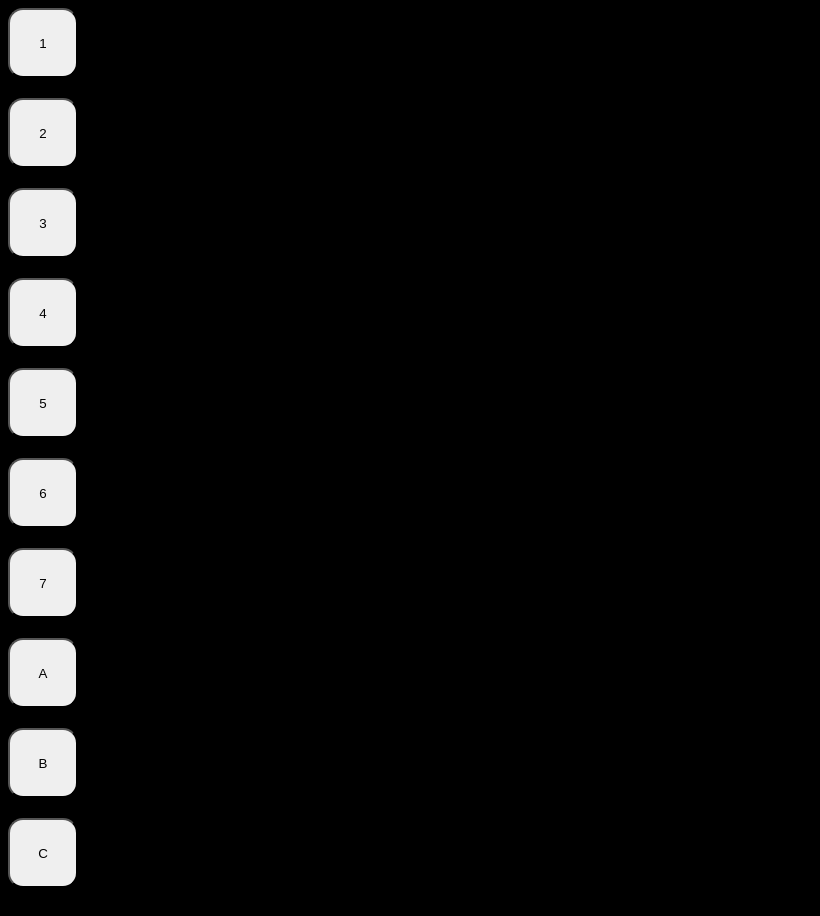
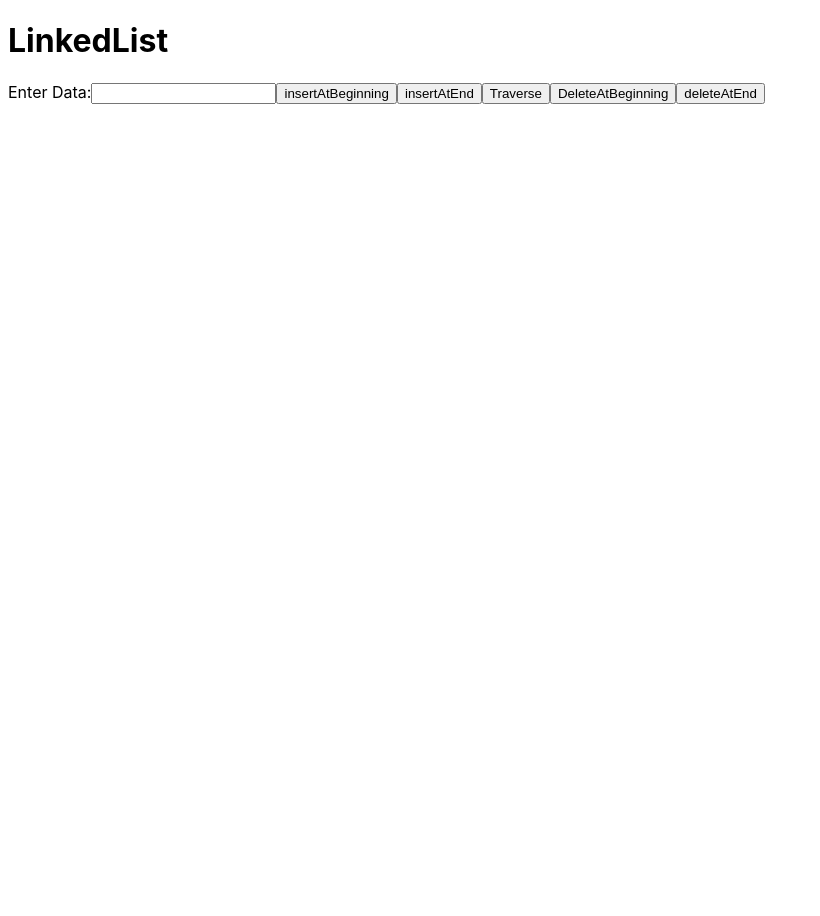
Before and after one commit to abhikatta/searchgithub, a React (Create React App) app: page / in a window 1280 px wide. Shown: the whole page, without its empty margins (0-820 px from the left). After the commit the page ends 800 px from the top, so only its background shows below. Built offline with nearby package versions, Linux system fonts and the light colour scheme.

Commit message:
LinkedList

```diff
--- /dev/null
+++ b/src/Frontend/App.js
@@ -0,0 +1,5 @@
+import Linedlist from "./LinkedList";
+const Main = () => {
+  return <Linedlist />;
+};
+export default Main;
--- a/src/Frontend/App.jsx
+++ /dev/null
@@ -1,17 +0,0 @@
-export default function Main() {
-  const list = [1, 2, 3, 4, 5, 6, 7, "A", "B", "C"];
-  const items = [];
-  list.forEach((item) => {
-    items.push(
-      <>
-        <button key={item} style={{ height: 70, width: 70, borderRadius: 15 }}>
-          {item}
-        </button>
-        <br></br>
-        <br></br>
-      </>
-    );
-  });
-
-  return <>{items}</>;
-}
--- /dev/null
+++ b/src/Frontend/LinkedList.js
@@ -0,0 +1,85 @@
+import { useState } from "react";
+class Node {
+  constructor(data) {
+    this.data = data;
+    this.next = null;
+  }
+}
+const Linedlist = () => {
+  const [root, setRoot] = useState(null);
+  const [inputValue, setInputValue] = useState("");
+  const [output, setOutput] = useState("");
+
+  const insertAtBeginning = () => {
+    const data = inputValue;
+    const node = new Node(data);
+    node.next = root;
+    setRoot(node);
+    setInputValue("");
+  };
+  const insertAtEnd = () => {
+    const data = inputValue;
+    let node = new Node(data);
+    if (root === null) {
+      setRoot(node);
+    }
+    let current = root;
+    while (current.next != null) {
+      current = current.next;
+    }
+    current.next = node;
+    setInputValue("");
+  };
+  const traverse = () => {
+    let output = "";
+    let current = root;
+    while (current !== null) {
+      output += current.data + " -> ";
+      current = current.next;
+    }
+    output += "null";
+    setOutput(output);
+  };
+  const deleteAtEnd = () => {
+    if (root === null) {
+      return;
+    }
+    if (root.next === null) {
+      setRoot(null);
+      return;
+    }
+    let current = root;
+    let prev = null;
+    while (current.next !== null) {
+      prev = current;
+      current = current.next;
+    }
+    prev.next = null;
+  };
+  const deleteAtBeginning = () => {
+    if (root !== null) {
+      setRoot(root.next);
+    }
+  };
+
+  return (
+    <div>
+      <h1>LinkedList</h1>
+      <label htmlFor="data-input">Enter Data:</label>
+      <input
+        type="text"
+        id="data-input"
+        value={inputValue}
+        onChange={(e) => setInputValue(e.target.value)}
+      />
+      <button onClick={insertAtBeginning}>insertAtBeginning</button>
+      <button onClick={insertAtEnd}>insertAtEnd</button>
+      <button onClick={traverse}>Traverse</button>
+      <button onClick={deleteAtBeginning}>DeleteAtBeginning</button>
+      <button onClick={deleteAtEnd}>deleteAtEnd</button>
+      <div>{output}</div>
+    </div>
+  );
+};
+
+export default Linedlist;
--- /dev/null
+++ b/src/Frontend/test.css
@@ -0,0 +1,74 @@
+body {
+    margin: 0;
+    padding: 0;
+    font-family:system-ui, -apple-system, BlinkMacSystemFont, 'Segoe UI', Roboto, Oxygen, Ubuntu, Cantarell, 'Open Sans', 'Helvetica Neue', sans-serif
+}
+
+/* Header styles */
+header {
+    background-color: gainsboro;
+    color:cadetblue;
+    padding: 20px;
+    font-family:'Trebuchet MS', 'Lucida Sans Unicode', 'Lucida Grande', 'Lucida Sans', Arial, sans-serif
+}
+
+h1 {
+    margin: 0;
+}
+
+/* Layout container */
+.container {
+    display: grid;
+    grid-template-columns: 200px 1fr 200px;
+    grid-gap: 20px;
+    background-color: #f2f2f2;
+}
+
+/* Sidebar styles */
+.sidebar {
+    background-color: #666;
+    color: #fff;
+    padding: 20px;
+}
+
+/* Content bar styles */
+.content {
+    background-color: #fff;
+    padding: 20px;
+}
+
+/* Right bar styles */
+.right-bar {
+    background-color: #999;
+    color: #fff;
+    padding: 20px;
+}
+
+/* Footer styles */
+footer {
+    background-color: #333;
+    color: #fff;
+    padding: 20px;
+    text-align: center;
+    grid-column: 1 / -1;
+}
+
+/* Responsive styles */
+@media (max-width: 768px) {
+    .container {
+        grid-template-columns: 1fr;
+    }
+
+    .sidebar,
+    .right-bar {
+        display: none;
+    }
+
+    .content {
+        grid-column: 1 / -1;
+    }
+
+    footer {
+        grid-column: unset;
+    }
+}
--- a/src/index.css
+++ b/src/index.css
@@ -5,11 +5,22 @@ body {
     sans-serif;
   -webkit-font-smoothing: antialiased;
   -moz-osx-font-smoothing: grayscale;
-  background-color: black;
+
+
+}
+
+p{
+  font-weight: 10 ;
+  height: 20;
+  width: 20;
 
 }
 
 code {
-  font-family:system-ui, -apple-system, BlinkMacSystemFont, 'Segoe UI', Roboto, Oxygen, Ubuntu, Cantarell, 'Open Sans', 'Helvetica Neue', sans-serif
-    monospace;
+  font-family:system-ui, -apple-system, BlinkMacSystemFont, 'Segoe UI', Roboto, Oxygen, Ubuntu, Cantarell, 'Open Sans', 'Helvetica Neue', sans-serif monospace;
 }
+
+.container{
+  display:grid;
+  grid-auto-flow: column;
+}
```
Also changed, not shown: src/Frontend/test.html (added, +37 -0 lines).
